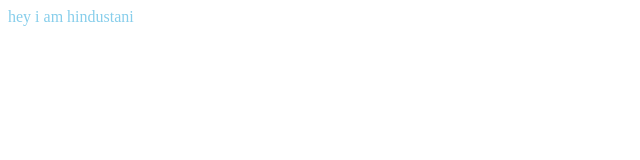
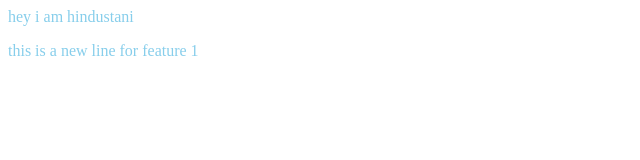
Before and after one commit to Surajit-101/localRepo, a plain HTML site: page index.html in a window 1280 px wide. Shown: the whole page, without its empty margins (0-640 px from the left). Drawn offline with Linux system fonts and the light colour scheme.

Commit message:
adding line on feature1

```diff
--- a/index.html
+++ b/index.html
@@ -1,2 +1,3 @@
 <p>hey i am hindustani</p>
 <link rel="stylesheet" href="style.css">
+<p>this is a new line for feature 1</p>
```
